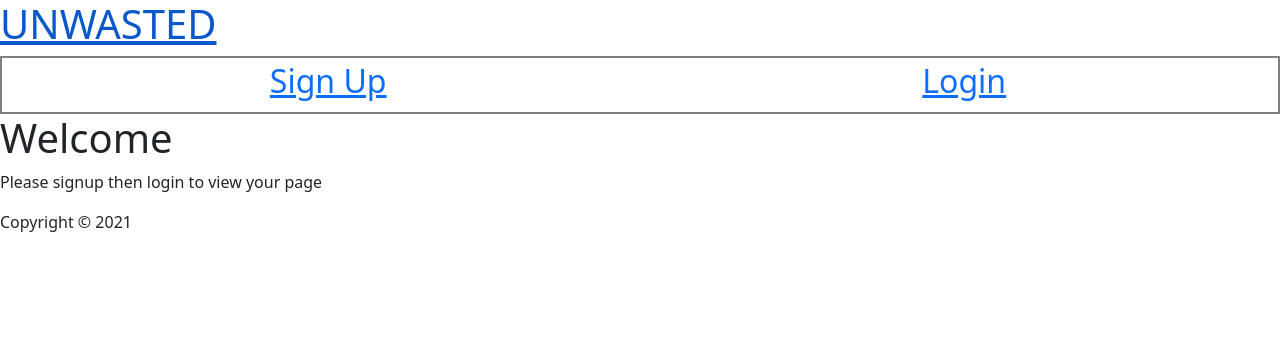
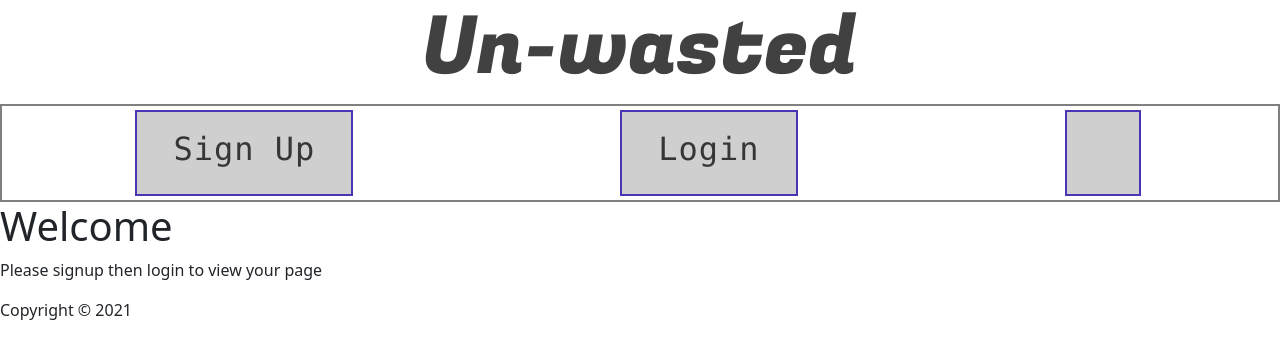
Before and after one commit to underdoggum/seir_pengiun_project_3_frontend, a React (Create React App) app: page /editItem/1 in a window 1280 px wide. Shown: the top 358 px of the page. Built offline with nearby package versions, Linux system fonts and the light colour scheme.

Commit message:
update styling

```diff
--- a/src/App.js
+++ b/src/App.js
@@ -29,7 +29,7 @@ useEffect(()=>{
   return (
     <GlobalCtx.Provider value={{ gState, setGState }}>
       <div className="App">
-        <Link to="/"><h1>UNWASTED</h1></Link>
+        <Link to="/" className="unwasted-title"><h1 className="unwasted-title">Un-wasted</h1></Link>
         <Header/>
             <Routes>
               <Route path = "/*" element={ gState.token ? <Main/> :  <Home/> }/>
--- a/src/components/Header.jsx
+++ b/src/components/Header.jsx
@@ -18,9 +18,9 @@ const Header = (props) => {
 
     return (
         <nav className="nav">
-            <Link to="/signup"><h2>Sign Up</h2></Link>
-            <Link to="/login"><h2>Login</h2></Link>
-            {logout}
+            <Link to="/signup" className="signup-button top-button"><h2>Sign Up</h2></Link>
+            <Link to="/login" className="login-button top-button"><h2>Login</h2></Link>
+            <div className="logout-button top-button">{logout}</div>
         </nav>
     );
 };
--- a/src/components/Main.jsx
+++ b/src/components/Main.jsx
@@ -152,13 +152,13 @@ const allItems = [
 
     return <main>
         {/* The below link just for our use, will need to refactor depending on how the landing page develops with user auth */}
-        <Link to="/items">
-            <button>See all items</button>
+        <Link className="all-item-button" to="/items">
+            <button className="all-item-button main-button">See all items</button>
         </Link>
 
         {/* buyerIndex testing (delete or there will be a merge conflict!!!) */}
         <Link to="/allItems">
-            <button>You're a buyer, and would get redirected here</button>
+            <button className="buyer-button main-button">You're a buyer, and would get redirected here</button>
         </Link>
 
 
--- a/src/index.css
+++ b/src/index.css
@@ -1,3 +1,5 @@
+@import url('https://fonts.googleapis.com/css2?family=Fugaz+One&family=Open+Sans:wght@300&family=Poppins:wght@100&display=swap');
+
 body {
   margin: 0;
   font-family: -apple-system, BlinkMacSystemFont, 'Segoe UI', 'Roboto', 'Oxygen',
@@ -48,14 +50,6 @@ code {
   margin: 25px 10px 0 10px;
 }
 
-/* .container {
-  border: 1px solid black;
-}
-
-.col {
-  display: flex;
-  flex-direction: column;
-} */
 /* NAV STYLING */
 
 nav {
@@ -78,3 +72,66 @@ input[type="text"] input [type="password"] input[type="submit"] {
   background-color: lightgrey;
   border: none;
 }
+
+/* App.js UNWASTED title */
+
+.unwasted-title {
+  text-decoration: none;
+  display: flex;
+  justify-content: center;
+  font-family: 'Fugaz One', 'open-sans';
+  font-size: 80px;
+  color: #424141;
+}
+
+/* .top-button {
+  text-decoration: none;
+  color: #414bb2;
+} */
+
+/* Button was found on https://codepen.io/RazorXio/pen/gMaoOW */
+.top-button {
+  text-decoration: none;
+  background-color: rgb(207, 207, 207);
+  color: rgb(54, 54, 54);
+  border: 2px solid rgb(76, 53, 180);
+  border-radius: 0px;
+  padding: 18px 36px;
+  display: inline-block;
+  font-family: "Lucida Console", Monaco, monospace;
+  font-size: 10px;
+  letter-spacing: 1px;
+  cursor: pointer;
+  box-shadow: inset 0 0 0 0 #D80286;
+  -webkit-transition: ease-out 0.4s;
+  -moz-transition: ease-out 0.4s;
+  transition: ease-out 0.4s;
+}
+
+.main-button {
+  background-color: #1c52e6;
+  border: none;
+  border-radius: 8px;
+  color: white;
+  padding: 15px 32px;
+  text-align: center;
+  text-decoration: none;
+  display: block;
+  font-size: 16px;
+  margin: 4px 2px;
+  cursor: pointer;
+}
+
+.back-button {
+  background-color: #1c52e6;
+  border: none;
+  border-radius: 8px;
+  color: white;
+  padding: 15px 32px;
+  text-align: center;
+  text-decoration: none;
+  display: block;
+  font-size: 16px;
+  margin: 4px 2px;
+  cursor: pointer;
+}
--- a/src/pages/EditItem.jsx
+++ b/src/pages/EditItem.jsx
@@ -109,8 +109,8 @@ const EditItem = (props) => {
 
     return (
         <div className="EditItem">
-            <Link to="/items">
-                <button>Back to Your Items</button>
+            <Link className="back-button" to="/items">
+                <button className="back-button">Back to Your Items</button>
             </Link>
             <Card style={{ width: '40rem' }}>
                 <ListGroup>
```
Also changed, not shown: src/App.css (line endings or trailing spaces).
